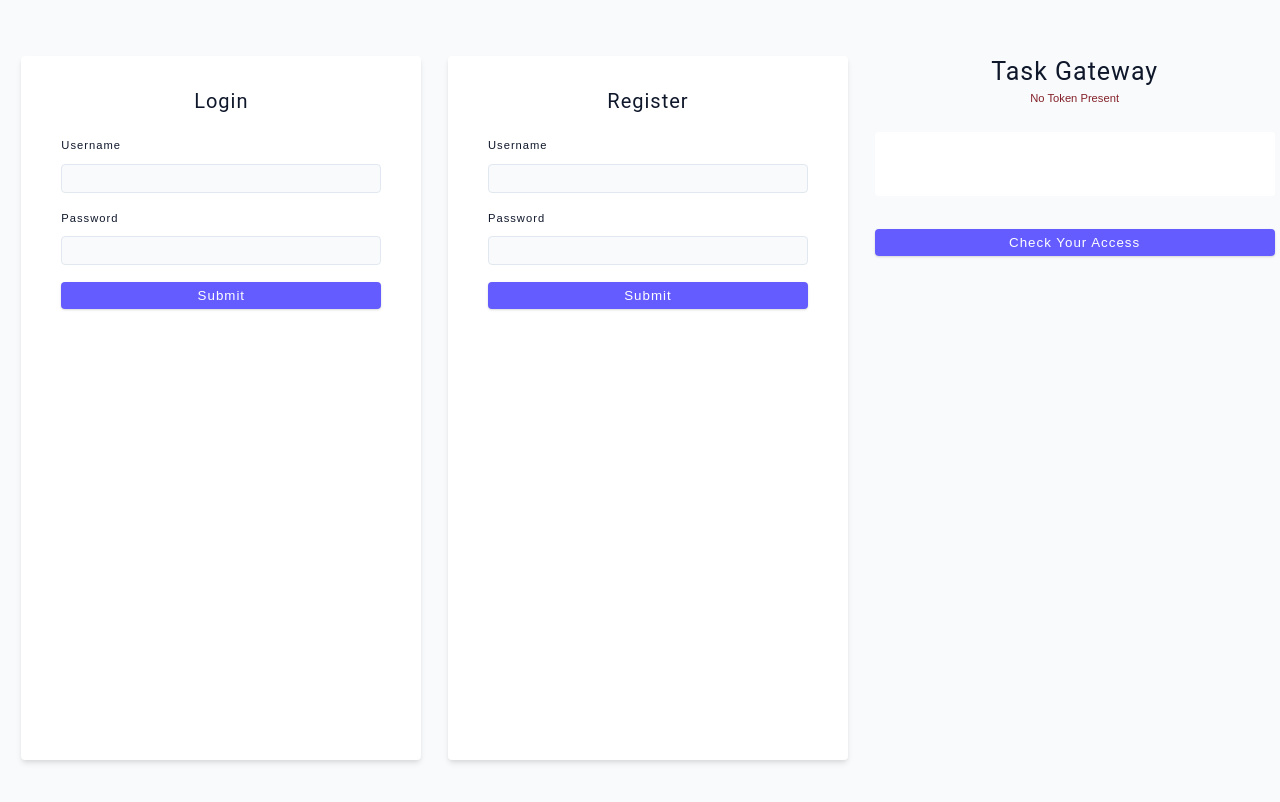
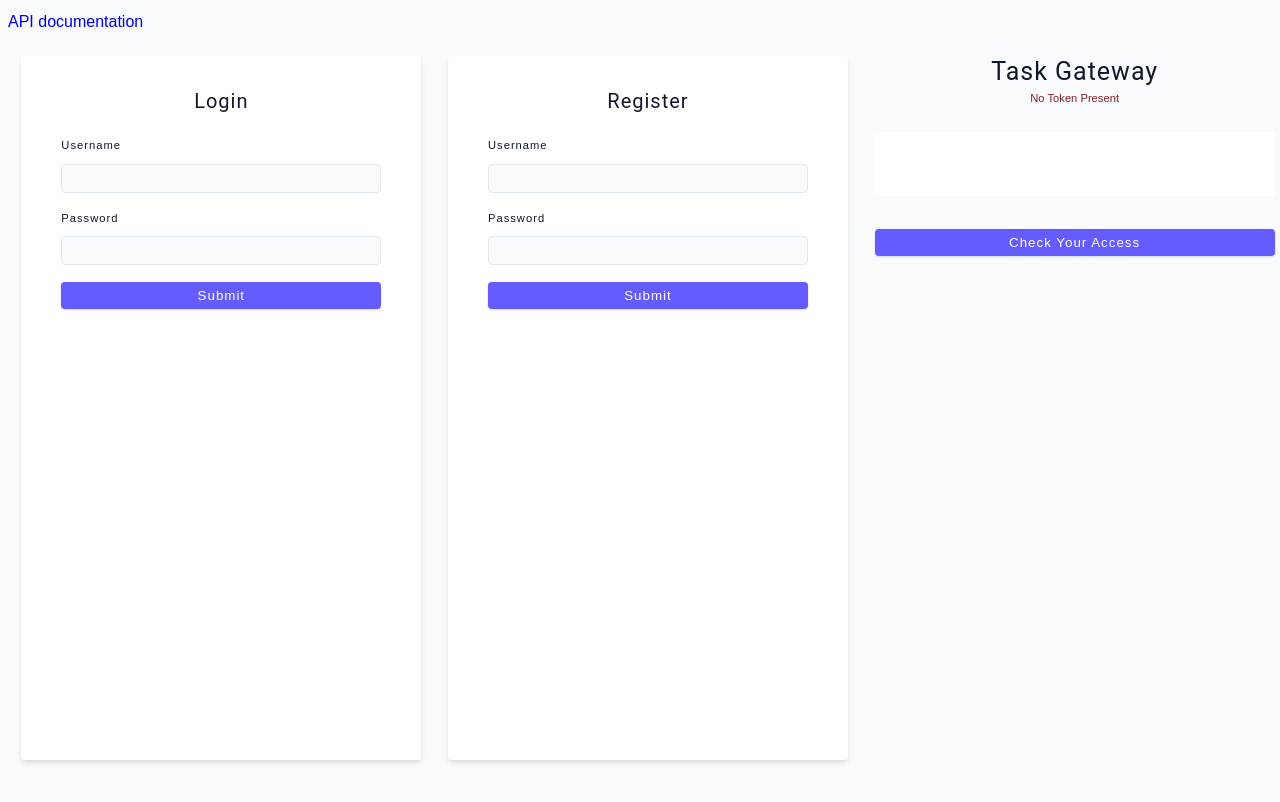
Before and after one commit to mikeaig4real/My-Book-Manager, a website: page public/auth/index.html in a window 1280 px wide. Drawn offline with nearby package versions, Linux system fonts and the light colour scheme.

Commit message:
Update index.html

```diff
--- a/public/auth/index.html
+++ b/public/auth/index.html
@@ -9,6 +9,7 @@
   </head>
   <body>
     <main>
+      <a style="position: fixed;" href="/api-doc">API documentation</a>
       <form class="form contact-form login">
         <h5>login</h5>
         <div class="form-row">
```
